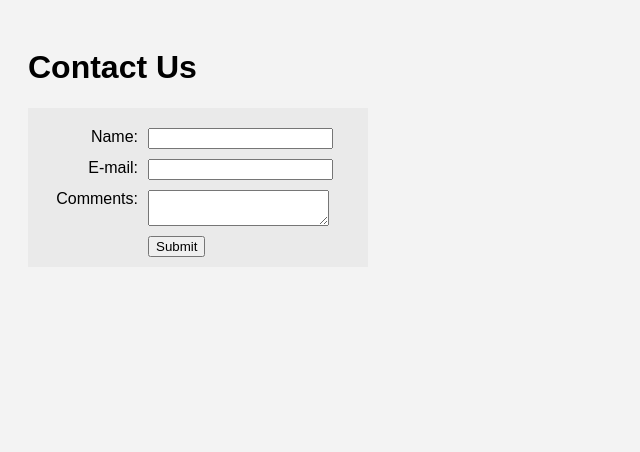
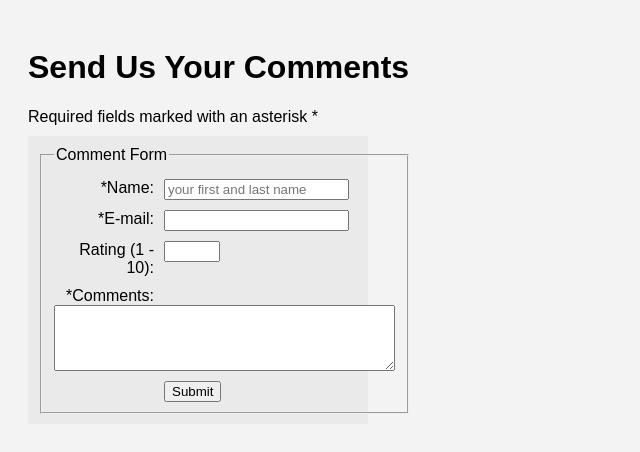
Before and after one commit to NP175548/9.4-HOP, a plain HTML site: page index.html in a window 1280 px wide. Shown: the whole page, without its empty margins (0-640 px from the left). Drawn offline with Linux system fonts and the light colour scheme.

Commit message:
Update index.html

```diff
--- a/index.html
+++ b/index.html
@@ -1,38 +1,43 @@
 <!DOCTYPE html>
 <html lang="en">
 <head>
-  <title>Contact Form</title>
-  <meta charset="utf-8">
+  <meta charset="UTF-8">
+  <title>Comment Form</title>
   <link rel="stylesheet" href="styles.css">
 </head>
 <body>
 
-  <h1>Contact Us</h1>
+  <h1>Send Us Your Comments</h1>
+  <p>Required fields marked with an asterisk *</p>
 
   <form id="contactForm">
-    <label for="myName">Name:</label>
-    <input type="text" name="myName" id="myName" required>
+    <fieldset>
+      <legend>Comment Form</legend>
 
-    <label for="myEmail">E-mail:</label>
-    <input type="email" name="myEmail" id="myEmail" required>
+      <label for="myName">*Name:</label>
+      <input type="text" name="myName" id="myName" placeholder="your first and last name" required>
 
-    <label for="myComments">Comments:</label>
-    <textarea name="myComments" id="myComments" rows="2" cols="20" required></textarea>
+      <label for="myEmail">*E-mail:</label>
+      <input type="email" name="myEmail" id="myEmail" required>
 
-    <input id="mySubmit" type="submit" value="Submit">
+      <label for="myRating">Rating (1 - 10):</label>
+      <input type="number" name="myRating" id="myRating" min="1" max="10">
+
+      <label for="myComments">*Comments:</label>
+      <textarea name="myComments" id="myComments" rows="4" cols="40" required></textarea>
+
+      <input id="mySubmit" type="submit" value="Submit">
+    </fieldset>
   </form>
 
   <script>
     document.getElementById("contactForm").addEventListener("submit", function(e) {
       e.preventDefault();
 
-      const name = document.getElementById("myName").value;
-      const email = document.getElementById("myEmail").value;
-      const comments = document.getElementById("myComments").value;
-
-      sessionStorage.setItem("myName", name);
-      sessionStorage.setItem("myEmail", email);
-      sessionStorage.setItem("myComments", comments);
+      sessionStorage.setItem("myName", document.getElementById("myName").value);
+      sessionStorage.setItem("myEmail", document.getElementById("myEmail").value);
+      sessionStorage.setItem("myRating", document.getElementById("myRating").value);
+      sessionStorage.setItem("myComments", document.getElementById("myComments").value);
 
       window.location.href = "contact.html";
     });
```
